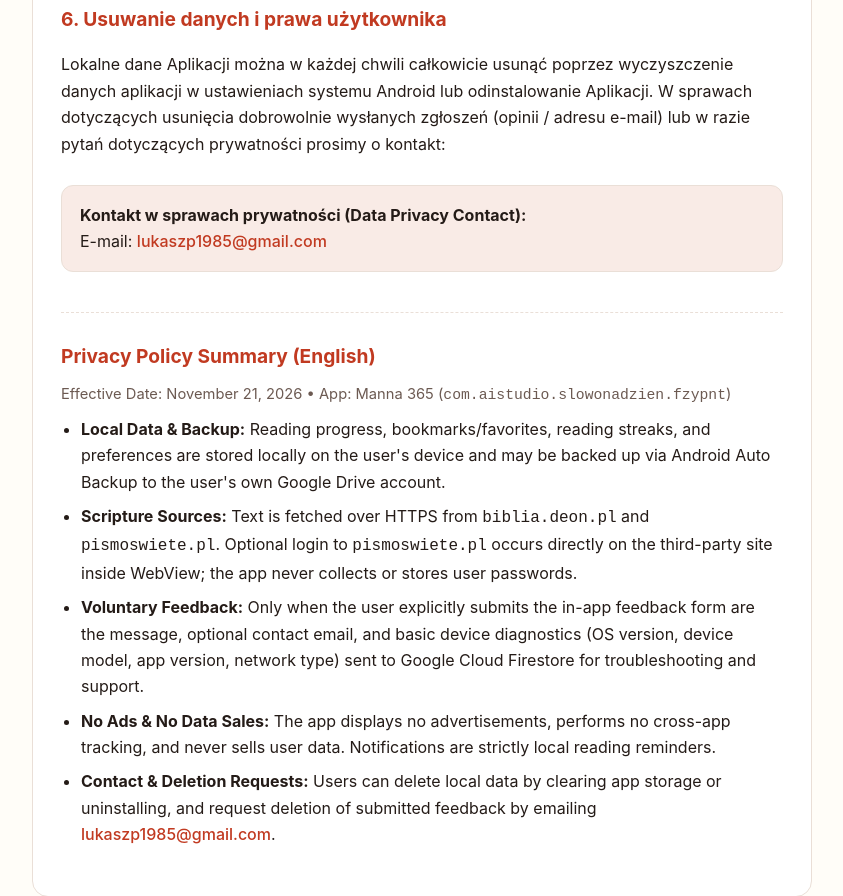
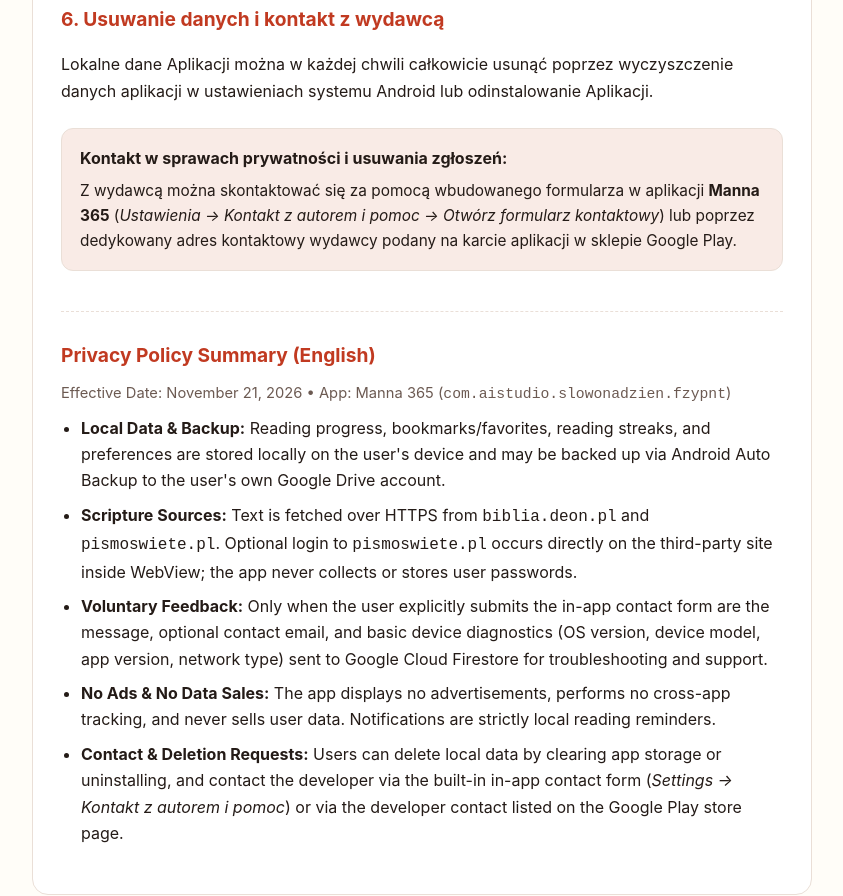
Before and after one commit to lpawlak/Manna_365, a plain HTML site: page docs/privacy.html in a window 1280 px wide. Shown: the part 1820-2716 px from the top of the page, without its empty margins (218-1061 px from the left). Drawn offline with Linux system fonts and the light colour scheme.

Commit message:
docs: move privacy policy to correct location
Relocate the privacy policy file from the root to the dedicated docs directory.

```diff
--- a/docs/index.html
+++ b/docs/privacy.html
@@ -94,11 +94,15 @@
             text-decoration: underline;
         }
         .contact-box {
-            margin-top: 28px;
+            margin-top: 24px;
             padding: 16px 18px;
             border-radius: 12px;
             background: var(--accent-soft);
             border: 1px solid var(--border);
+        }
+        .contact-box p {
+            margin: 6px 0 0;
+            font-size: 0.96rem;
         }
         hr.lang-divider {
             border: none;
@@ -131,8 +135,7 @@
 
         <p>
             Niniejsza Polityka Prywatności wyjaśnia, jakie dane są przetwarzane podczas korzystania z aplikacji mobilnej
-            <strong>Manna 365</strong> (zwanej dalej „Aplikacją”). Twórcą i administratorem Aplikacji jest
-            Łukasz (kontakt: <a href="mailto:lukaszp1985@gmail.com">lukaszp1985@gmail.com</a>).
+            <strong>Manna 365</strong> (zwanej dalej „Aplikacją”) udostępnianej przez wydawcę Aplikacji.
         </p>
 
         <h2>1. Dane przechowywane lokalnie na urządzeniu i kopia zapasowa</h2>
@@ -145,7 +148,7 @@
             <li>ustawienia Aplikacji (wybrany plan, źródło tekstu, motyw kolorystyczny, rozmiar czcionki, godzina przypomnienia).</li>
         </ul>
         <p>
-            Dane te mogą być automatycznie archiwizowane przez systemową funkcję <strong>Android Auto Backup</strong> na prywatnym Dysku Google użytkownika (zgodnie z ustawieniami systemu Android i konta Google użytkownika). Deweloper nie ma dostępu do tej kopii zapasowej.
+            Dane te mogą być automatycznie archiwizowane przez systemową funkcję <strong>Android Auto Backup</strong> na prywatnym Dysku Google użytkownika (zgodnie z ustawieniami systemu Android i konta Google użytkownika). Wydawca nie ma dostępu do tej kopii zapasowej.
         </p>
 
         <h2>2. Zewnętrzne źródła tekstów biblijnych i logowanie</h2>
@@ -157,12 +160,12 @@
             <li><code>pismoswiete.pl</code> (Edycja Świętego Pawła).</li>
         </ul>
         <p>
-            Opcjonalne logowanie do konta <code>pismoswiete.pl</code> odbywa się bezpośrednio na stronie tego serwisu wewnątrz wbudowanego widoku przeglądarki (WebView). Aplikacja <strong>nie odczytuje, nie gromadzi ani nie przesyła</strong> haseł logowania użytkownika na zewnętrzne serwery dewelopera.
+            Opcjonalne logowanie do konta <code>pismoswiete.pl</code> odbywa się bezpośrednio na stronie tego serwisu wewnątrz wbudowanego widoku przeglądarki (WebView). Aplikacja <strong>nie odczytuje, nie gromadzi ani nie przesyła</strong> haseł logowania użytkownika na zewnętrzne serwery wydawcy.
         </p>
 
-        <h2>3. Dobrowolny formularz opinii i zgłaszania błędów</h2>
+        <h2>3. Dobrowolny formularz kontaktowy i zgłaszania błędów</h2>
         <p>
-            Wyłącznie w przypadku, gdy użytkownik dobrowolnie wypełni i wyśle wbudowany formularz opinii lub zgłoszenia błędu, do bazy danych <strong>Google Cloud Firestore</strong> przekazywane są następujące informacje:
+            Wyłącznie w przypadku, gdy użytkownik dobrowolnie wypełni i wyśle wbudowany formularz kontaktowy w Aplikacji, do bazy danych <strong>Google Cloud Firestore</strong> przekazywane są następujące informacje:
         </p>
         <ul>
             <li>wybrana kategoria i treść wiadomości wpisana przez użytkownika,</li>
@@ -175,7 +178,7 @@
 
         <h2>4. Uprawnienia systemu Android</h2>
         <ul>
-            <li><strong>Dostęp do internetu i stanu sieci</strong> (<code>INTERNET</code>, <code>ACCESS_NETWORK_STATE</code>) — wyłącznie w celu pobierania fragmentów biblijnych oraz wysyłki dobrowolnego formularza opinii.</li>
+            <li><strong>Dostęp do internetu i stanu sieci</strong> (<code>INTERNET</code>, <code>ACCESS_NETWORK_STATE</code>) — wyłącznie w celu pobierania fragmentów biblijnych oraz wysyłki dobrowolnego formularza kontaktowego.</li>
             <li><strong>Powiadomienia</strong> (<code>POST_NOTIFICATIONS</code>, opcjonalne) — wyłącznie w celu wyświetlania lokalnych, codziennych przypomnień o czytaniu Pisma Świętego według pory ustawionej przez użytkownika.</li>
             <li><strong>Syntezator mowy (TTS)</strong> — do odczytywania tekstu na głos lokalnie na urządzeniu.</li>
         </ul>
@@ -185,15 +188,18 @@
             Aplikacja <strong>nie wyświetla reklam</strong>, nie korzysta z zewnętrznych sieci reklamowych ani nie sprzedaje żadnych danych osobowych podmiotom trzecim.
         </p>
 
-        <h2>6. Usuwanie danych i prawa użytkownika</h2>
+        <h2>6. Usuwanie danych i kontakt z wydawcą</h2>
         <p>
             Lokalne dane Aplikacji można w każdej chwili całkowicie usunąć poprzez wyczyszczenie danych aplikacji w ustawieniach systemu Android lub odinstalowanie Aplikacji.
-            W sprawach dotyczących usunięcia dobrowolnie wysłanych zgłoszeń (opinii / adresu e-mail) lub w razie pytań dotyczących prywatności prosimy o kontakt:
         </p>
 
         <div class="contact-box">
-            <strong>Kontakt w sprawach prywatności (Data Privacy Contact):</strong><br />
-            E-mail: <a href="mailto:lukaszp1985@gmail.com">lukaszp1985@gmail.com</a>
+            <strong>Kontakt w sprawach prywatności i usuwania zgłoszeń:</strong>
+            <p>
+                Z wydawcą można skontaktować się za pomocą wbudowanego formularza w aplikacji
+                <strong>Manna 365</strong> (<em>Ustawienia &rarr; Kontakt z autorem i pomoc &rarr; Otwórz formularz kontaktowy</em>)
+                lub poprzez dedykowany adres kontaktowy wydawcy podany na karcie aplikacji w sklepie Google Play.
+            </p>
         </div>
 
         <hr class="lang-divider" />
@@ -204,9 +210,9 @@
             <ul>
                 <li><strong>Local Data &amp; Backup:</strong> Reading progress, bookmarks/favorites, reading streaks, and preferences are stored locally on the user's device and may be backed up via Android Auto Backup to the user's own Google Drive account.</li>
                 <li><strong>Scripture Sources:</strong> Text is fetched over HTTPS from <code>biblia.deon.pl</code> and <code>pismoswiete.pl</code>. Optional login to <code>pismoswiete.pl</code> occurs directly on the third-party site inside WebView; the app never collects or stores user passwords.</li>
-                <li><strong>Voluntary Feedback:</strong> Only when the user explicitly submits the in-app feedback form are the message, optional contact email, and basic device diagnostics (OS version, device model, app version, network type) sent to Google Cloud Firestore for troubleshooting and support.</li>
+                <li><strong>Voluntary Feedback:</strong> Only when the user explicitly submits the in-app contact form are the message, optional contact email, and basic device diagnostics (OS version, device model, app version, network type) sent to Google Cloud Firestore for troubleshooting and support.</li>
                 <li><strong>No Ads &amp; No Data Sales:</strong> The app displays no advertisements, performs no cross-app tracking, and never sells user data. Notifications are strictly local reading reminders.</li>
-                <li><strong>Contact &amp; Deletion Requests:</strong> Users can delete local data by clearing app storage or uninstalling, and request deletion of submitted feedback by emailing <a href="mailto:lukaszp1985@gmail.com">lukaszp1985@gmail.com</a>.</li>
+                <li><strong>Contact &amp; Deletion Requests:</strong> Users can delete local data by clearing app storage or uninstalling, and contact the developer via the built-in in-app contact form (<em>Settings &rarr; Kontakt z autorem i pomoc</em>) or via the developer contact listed on the Google Play store page.</li>
             </ul>
         </section>
     </main>
```
